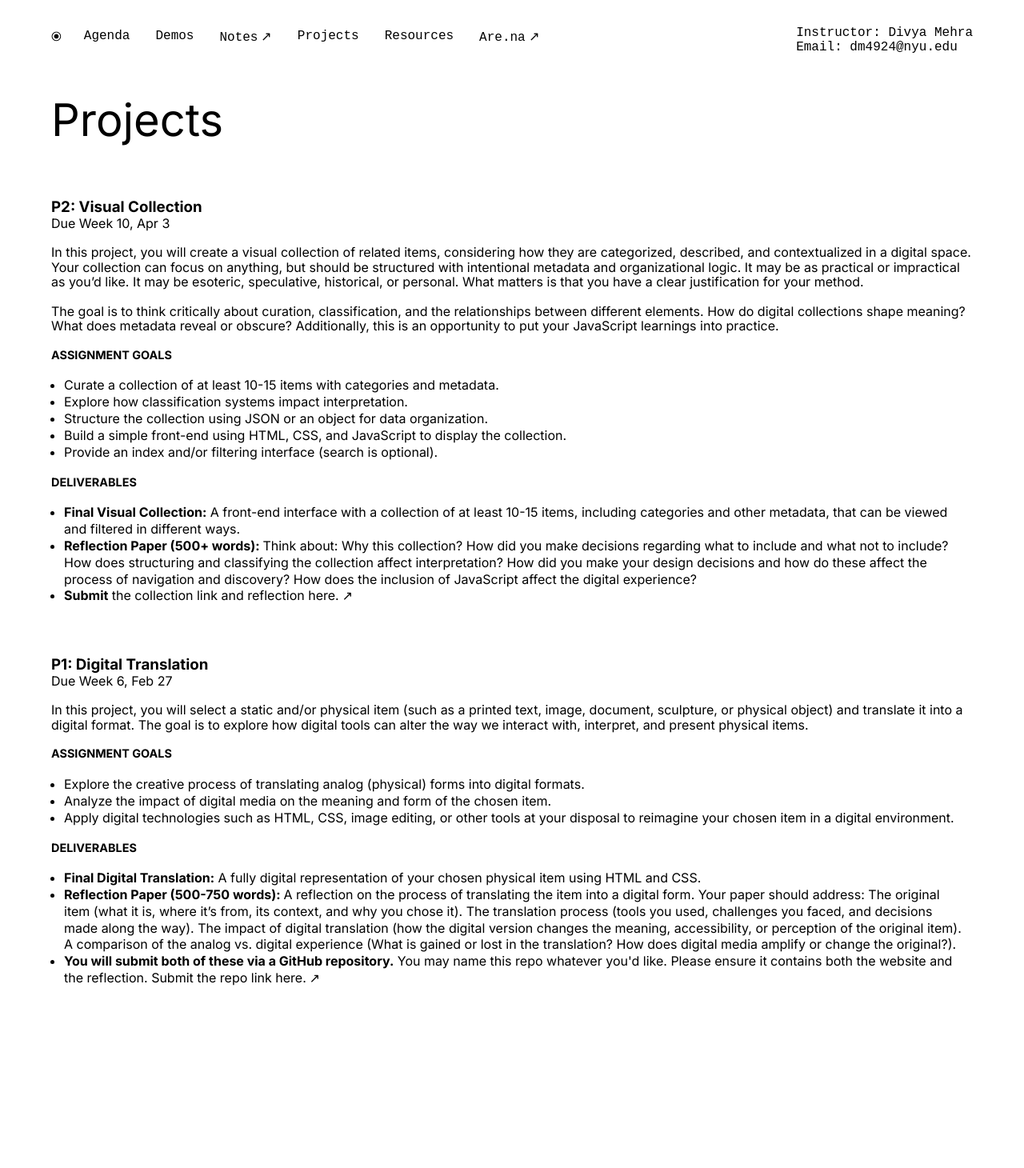
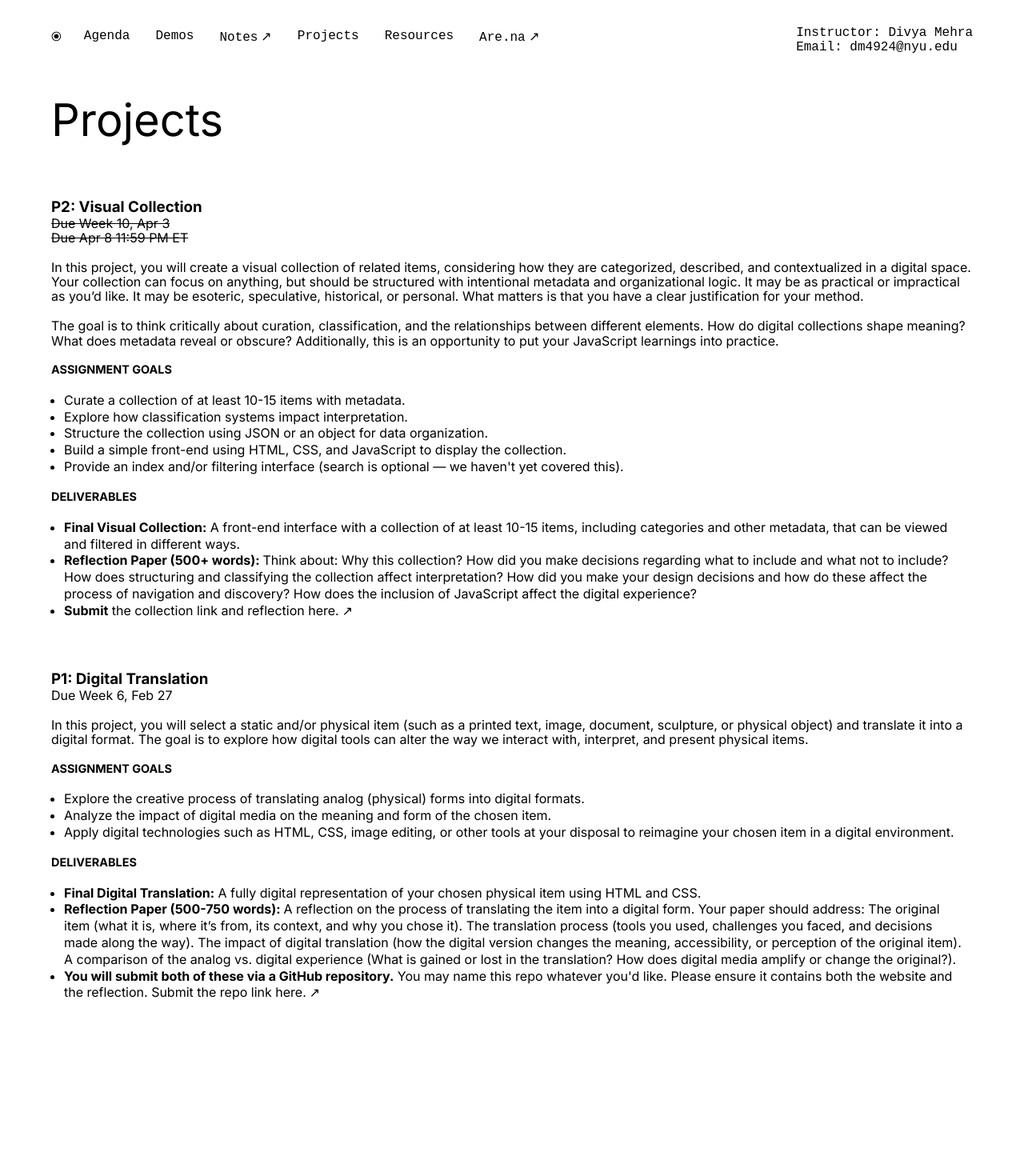
Before and after one commit to divya-mehra/web-dev-archive, a Jekyll site: the page built from pages/projects.html, in a window 1280 px wide. Shown: the whole page at 80% size. Built offline with Jekyll 4.4.1, drawn with Linux system fonts in a browser that asks for light colours.

Commit message:
project update

```diff
--- a/assets/css/title-page.css
+++ b/assets/css/title-page.css
@@ -1,5 +1,6 @@
 .class-title {
-    font-size: 9vw;
+    font-size: clamp(7.5rem, 9vw, 8.5rem);
+    width: 100%;
     font-family: monospace;
     display: flex;
     flex-direction: column;
--- a/pages/agenda.html
+++ b/pages/agenda.html
@@ -613,8 +613,7 @@ title: Agenda
     <details>
       <summary>
         <h2>
-          <span class="markup">&lt;h2&gt;</span>Week 9: JavaScript Continued
-          <span class="markup">&lt;/h2&gt;</span>
+          Week 9: JavaScript Continued
         </h2>
         </summary>
           <section>
--- a/pages/projects.html
+++ b/pages/projects.html
@@ -6,7 +6,8 @@ title: People
 <h1>Projects</h1>
 <section class="project-section" id="p2">
   <h3 style="margin: 0">P2: Visual Collection</h3>
-  <div>Due Week 10, Apr 3</div>
+  <div><del>Due Week 10, Apr 3</del></div>
+  <div><del>Due Apr 8 11:59 PM ET</del></div>
   <br />
   <div>
     In this project, you will create a visual collection of related items,
@@ -28,8 +29,7 @@ title: People
     <h4>Assignment Goals</h4>
     <ul>
       <li>
-        Curate a collection of at least 10-15 items with categories and
-        metadata.
+        Curate a collection of at least 10-15 items with metadata.
       </li>
       <li>Explore how classification systems impact interpretation.</li>
       <li>Structure the collection using JSON or an object for data organization.</li>
@@ -37,7 +37,7 @@ title: People
         Build a simple front-end using HTML, CSS, and JavaScript to display the
         collection.
       </li>
-      <li>Provide an index and/or filtering interface (search is optional).</li>
+      <li>Provide an index and/or filtering interface (search is optional — we haven't yet covered this).</li>
     </ul>
   </div>
   <div>
@@ -127,16 +127,3 @@ title: People
     </ul>
   </div>
 </section>
-
-<!-- <section>
-    <div><a href="#" class="external">Samee Ahmad</a></div>
-    <div><a href="#" class="external">Michael Batavia</a></div>
-    <div><a href="#" class="external">Billie Bugara</a></div>
-    <div><a href="#" class="external">Eric Deng</a></div>
-    <div><a href="#" class="external">Donyé Green</a></div>
-    <div><a href="#" class="external">Julie Han</a></div>
-    <div><a href="#" class="external">Maryam Irfan</a></div>
-    <div><a href="#" class="external">Eileen Isagon Skyers</a></div>
-    <div><a href="#" class="external">Arlena Olsten</a></div>
-    <div><a href="#" class="external">Montserrat Pagan</a></div>
-  </section> -->
```
Also changed, not shown: 4 other files.
